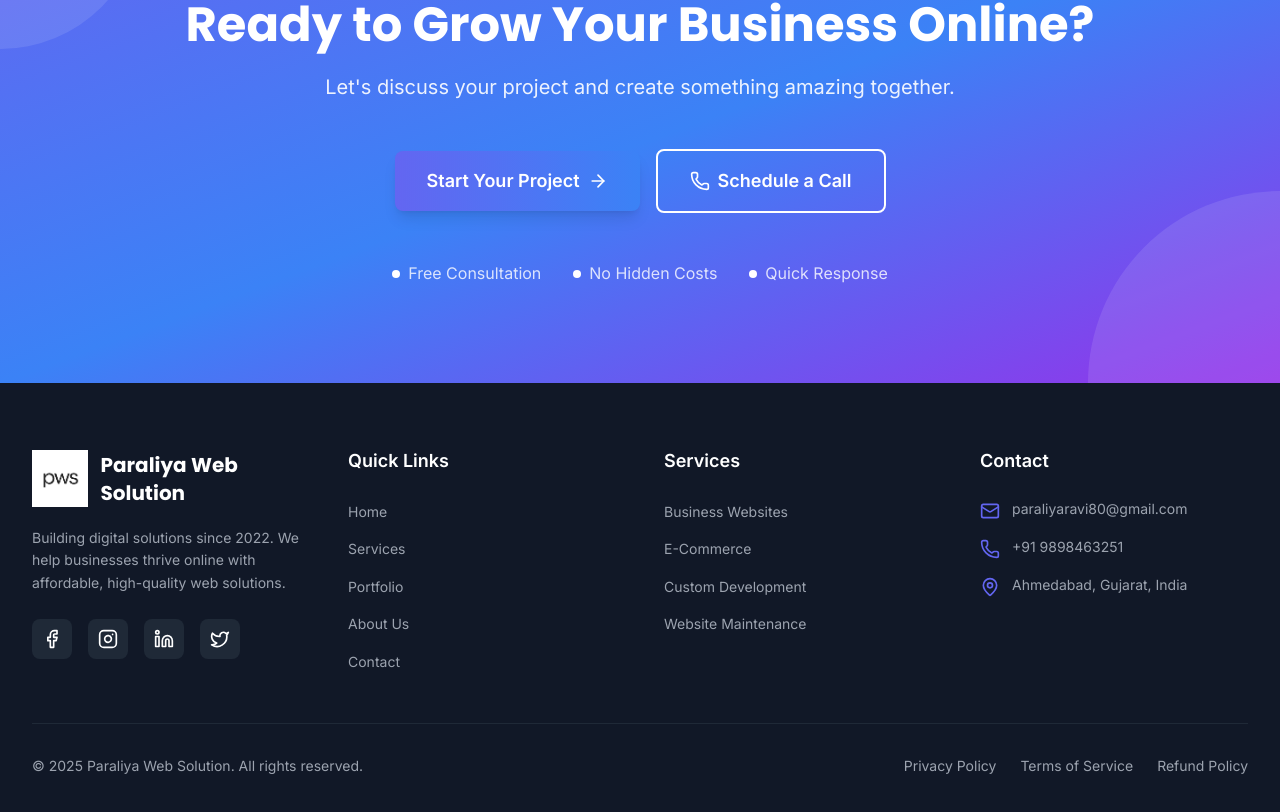
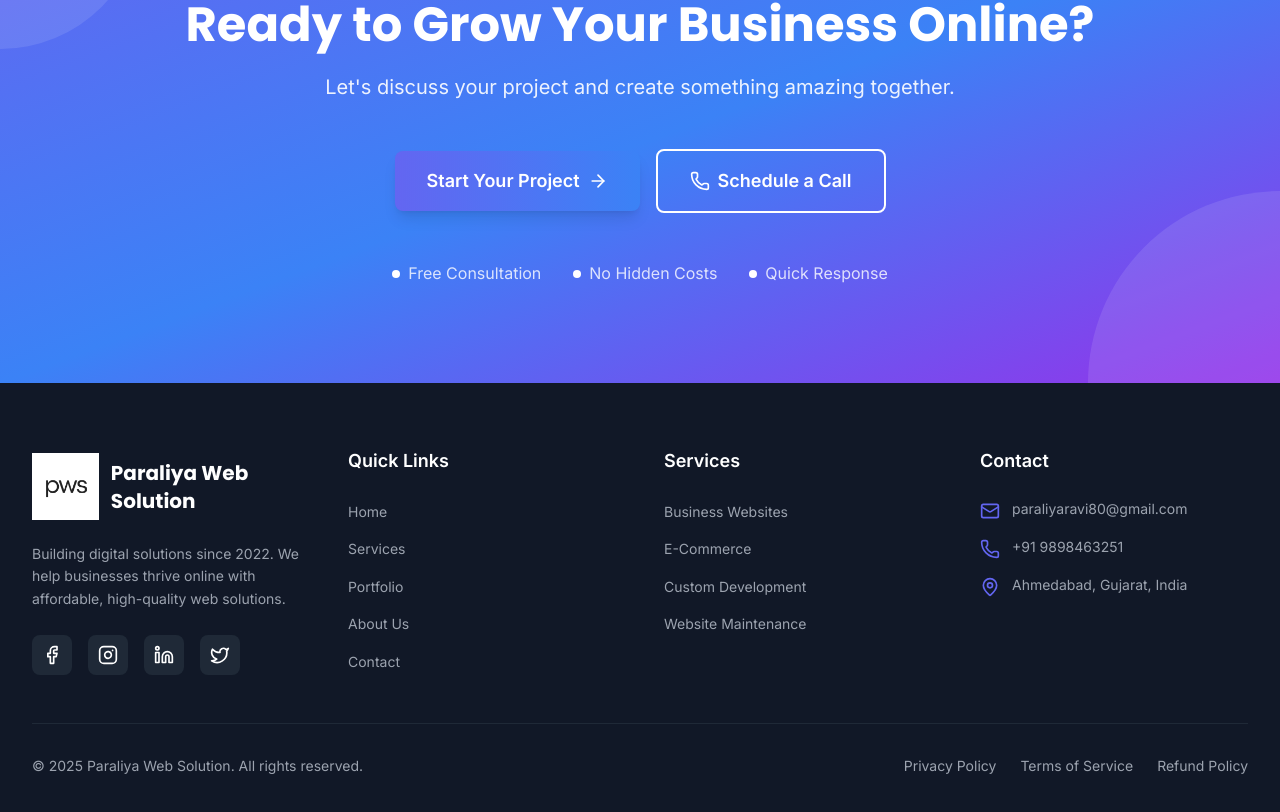
Before and after one commit to RaviparaliyaRP/paraliyawebsolution, a Next.js app: page / in a window 1280 px wide. Shown: the part 4444-5256 px from the top of the page. Built offline with nearby package versions, Linux system fonts and the light colour scheme.

Commit message:
Increase footer logo size for better visibility
- Changed footer logo container from w-16 h-16 to w-20 h-20 (64px â†’ 80px)
- Updated Image component dimensions to width={80} height={80}
- Footer logo now more prominent and visible
- Maintains proper aspect ratio with object-contain

```diff
--- a/src/components/layout/Footer.tsx
+++ b/src/components/layout/Footer.tsx
@@ -56,12 +56,12 @@ const Footer = () => {
           {/* Brand Column */}
           <div className="lg:col-span-1">
             <Link href="/" className="flex items-center space-x-3 mb-4">
-              <div className="w-16 h-16">
+              <div className="w-20 h-20">
                 <Image
                   src="/images/pws/footer-logo.png"
                   alt="Paraliya Web Solution Logo"
-                  width={64}
-                  height={64}
+                  width={80}
+                  height={80}
                   className="w-full h-full object-contain"
                 />
               </div>
```
